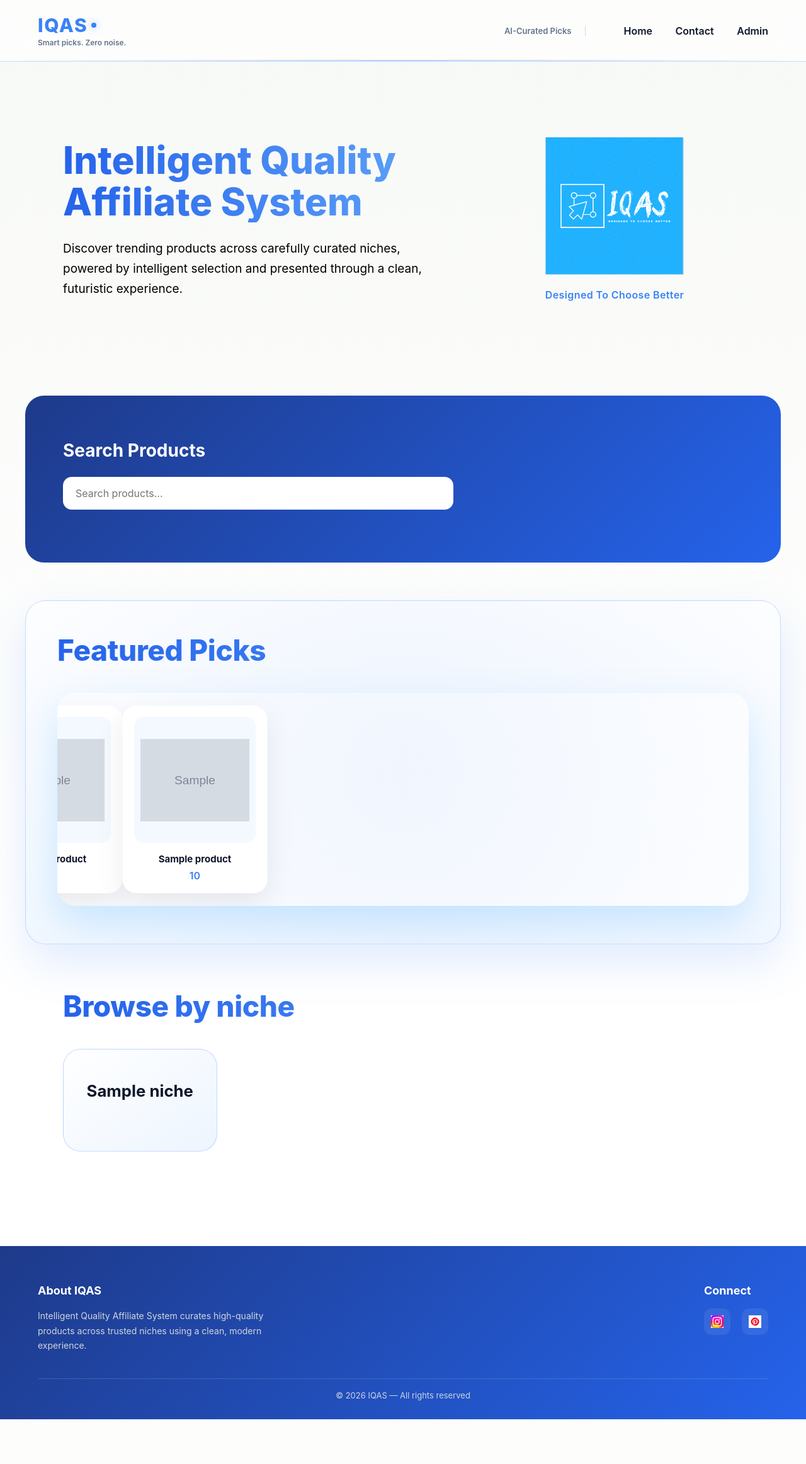
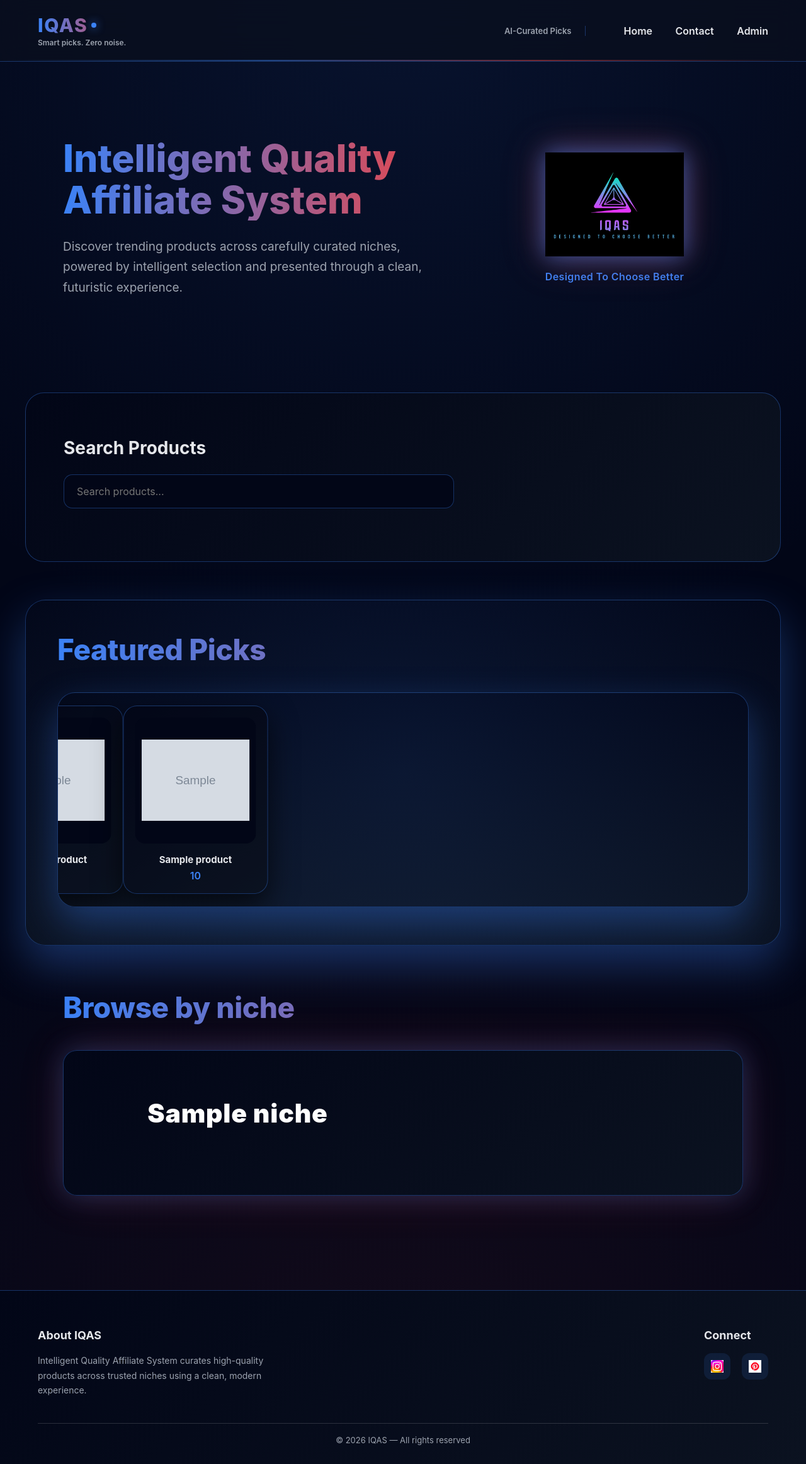
Before and after one commit to mirzaasim2001/iqas_2001, a Flask app: template templates/home.html in a window 1280 px wide. Shown: the whole page at 63% size. Before the commit the page ends 2253 px from the top, so only its background shows below. Run offline with Flask 3, Linux system fonts and the light colour scheme; the template is opened without the code that fills it: most values are stand-ins (such as "Sample title", 1, 10 or a date in 2020); grey boxes marked "Sample" are stand-in pictures.

Commit message:
UI Theme Change

```diff
--- a/static/style.css
+++ b/static/style.css
@@ -1,13 +1,14 @@
 :root {
+    /* NEON THEME */
     --blue-primary: #3b82f6;
-    --blue-accent: #60a5fa;
-    --blue-soft: #eaf3ff;
-    --blue-light: #f4f9ff;
-    --blue-glass: rgba(255, 255, 255, 0.7);
-    --blue-border: rgba(59, 130, 246, 0.28);
+    --blue-accent: #ef4444;
+    --blue-soft: rgba(59,130,246,0.12);
+    --blue-light: #020617;
+    --blue-glass: rgba(10, 15, 30, 0.75);
+    --blue-border: rgba(59, 130, 246, 0.35);
 
-    --text-main: #0f172a;
-    --text-muted: #64748b;
+    --text-main: #e5e7eb;
+    --text-muted: #9ca3af;
     --white: #ffffff;
 }
 
@@ -20,11 +21,10 @@
 }
 
 body {
-    background: linear-gradient(
-        180deg,
-        #f7f9f6 0%,
-        #ffffff 65%
-    );
+    background:
+        radial-gradient(circle at top, rgba(59,130,246,0.10), transparent 45%),
+        radial-gradient(circle at bottom, rgba(239,68,68,0.08), transparent 45%),
+        #020617;
     color: var(--text-main);
     min-height: 100vh;
 }
@@ -58,7 +57,7 @@ html, body {
     align-items: center;
     padding: 22px 60px;
     background: var(--blue-glass);
-    backdrop-filter: blur(18px);
+    backdrop-filter: blur(22px);
     border-bottom: 1px solid var(--blue-border);
 }
 
@@ -73,18 +72,26 @@ html, body {
         90deg,
         transparent,
         var(--blue-primary),
+        var(--blue-accent),
         transparent
     );
-    opacity: 0.35;
+    opacity: 0.45;
 }
 
 .logo {
     font-size: 30px;
     font-weight: 800;
     letter-spacing: 1.6px;
-    color: var(--blue-primary);
+    background: linear-gradient(
+        90deg,
+        var(--blue-primary),
+        var(--blue-accent)
+    );
+    -webkit-background-clip: text;
+    -webkit-text-fill-color: transparent;
 }
 
+/* NAV LINKS */
 .nav-links a {
     margin-left: 32px;
     text-decoration: none;
@@ -115,10 +126,6 @@ html, body {
 }
 
 .logo {
-    font-size: 30px;
-    font-weight: 800;
-    letter-spacing: 1.6px;
-    color: var(--blue-primary);
     display: flex;
     align-items: center;
 }
@@ -137,7 +144,7 @@ html, body {
     background: var(--blue-primary);
     border-radius: 50%;
     margin-left: 6px;
-    box-shadow: 0 0 12px rgba(59,130,246,0.6);
+    box-shadow: 0 0 14px rgba(59,130,246,0.9);
 }
 
 /* RIGHT SIDE */
@@ -169,7 +176,11 @@ html, body {
     font-weight: 800;
     line-height: 1.1;
     max-width: 760px;
-    background: linear-gradient(90deg, #2563eb, #60a5fa);
+    background: linear-gradient(
+        90deg,
+        var(--blue-primary),
+        var(--blue-accent)
+    );
     -webkit-background-clip: text;
     -webkit-text-fill-color: transparent;
 }
@@ -177,11 +188,10 @@ html, body {
 .hero-desc {
     margin-top: 26px;
     font-size: 19px;
-    color: #000000;
+    color: var(--text-muted);
     max-width: 760px;
     line-height: 1.7;
 }
-
 
 .hero-inner {
     display: flex;
@@ -203,12 +213,15 @@ html, body {
     max-width: 220px;
     width: 100%;
     margin-bottom: 18px;
+    filter:
+        drop-shadow(0 0 18px rgba(59,130,246,0.6))
+        drop-shadow(0 0 28px rgba(239,68,68,0.35));
 }
 
 .hero-slogan {
     font-size: 16px;
     font-weight: 600;
-    color: #3b82f6;
+    color: var(--blue-primary);
     letter-spacing: 0.4px;
 }
 
@@ -229,11 +242,11 @@ section {
     background: transparent;
 }
 
-
 section h2,
 section h3 {
     margin-bottom: 30px;
     font-weight: 700;
+    color: var(--text-main);
 }
 
 /* ---------------- GRID ---------------- */
@@ -333,11 +352,13 @@ section h3 {
     }
 }
 
+/* ---------------- CARDS ---------------- */
+
 .card,
 .niche-card {
     position: relative;
     overflow: hidden;
-    background: linear-gradient(145deg, #ffffff, #edf5ff);
+    background: linear-gradient(145deg, #020617, #0b1220);
     border-radius: 28px;
     padding: 50px 25px;
     text-align: center;
@@ -354,7 +375,11 @@ section h3 {
     content: "";
     position: absolute;
     inset: -40%;
-    background: radial-gradient(circle, rgba(59,130,246,0.25), transparent 65%);
+    background: radial-gradient(
+        circle,
+        rgba(59,130,246,0.35),
+        transparent 65%
+    );
     opacity: 0;
     transition: 0.4s;
 }
@@ -377,12 +405,39 @@ section h3 {
     object-fit: contain;
     opacity: 0.9;
     transition: transform 0.3s ease, opacity 0.3s ease;
+    filter: drop-shadow(0 0 14px rgba(59,130,246,0.45));
 }
 
 .card:hover .niche-logo {
     transform: scale(1.08);
     opacity: 1;
 }
+
+/* 🔁 HOME PAGE – ALTERNATING NICHE GRID */
+.niches-section .grid .niche-card {
+    display: grid;
+    grid-template-columns: 1fr 1fr;
+    gap: 22px;
+    align-items: center;
+    text-align: left;
+}
+
+.niches-section .grid .niche-card:nth-child(even) {
+    direction: rtl;
+}
+
+.niches-section .grid .niche-card:nth-child(even) * {
+    direction: ltr;
+}
+
+@media (max-width: 900px) {
+    .niches-section .grid .niche-card {
+        grid-template-columns: 1fr;
+        text-align: center;
+    }
+}
+
+/* ---------------- FILTER ---------------- */
 
 .niche-filter {
     display: flex;
@@ -497,10 +559,11 @@ section h3 {
 
 .slider-wrapper {
     overflow: hidden;
-    background: white;
+    background: linear-gradient(180deg, #020617, #0b1220);
     border-radius: 28px;
     padding: 20px 0;
-    box-shadow: 0 25px 60px rgba(79,179,255,0.25);
+    box-shadow: 0 25px 60px rgba(59,130,246,0.35);
+    border: 1px solid var(--blue-border);
 }
 
 .slider-track {
@@ -518,18 +581,19 @@ section h3 {
 .slider-card {
     min-width: 230px;
     max-width: 230px;
-    background: white;
+    background: linear-gradient(145deg, #020617, #0b1220);
     border-radius: 22px;
     padding: 18px;
-    box-shadow: 0 18px 45px rgba(0,0,0,0.08);
+    box-shadow: 0 18px 45px rgba(0,0,0,0.65);
     text-align: center;
+    border: 1px solid var(--blue-border);
 }
 
 .slider-card img {
     width: 100%;
     height: 200px;
     object-fit: contain;
-    background: var(--blue-light);
+    background: #020617;
     border-radius: 16px;
     padding: 10px;
 }
@@ -537,6 +601,7 @@ section h3 {
 .slider-card h4 {
     margin-top: 12px;
     font-size: 15px;
+    color: var(--text-main);
 }
 
 .slider-card p {
@@ -555,52 +620,191 @@ section h3 {
     }
 }
 
+/* ==========================================
+   FULL-WIDTH ALTERNATING NICHE ROWS (FINAL)
+   ========================================== */
+
+.niches-section .grid {
+    display: grid;
+    grid-template-columns: 1fr;   /* 🔑 ONE ROW PER NICHE */
+    gap: 26px;
+}
+
+/* EACH NICHE = FULL-WIDTH ROW */
+.niches-section .niche-card {
+    display: grid;
+    grid-template-columns: 1fr 1fr;   /* text | image */
+    min-height: 280px;
+    width: 100%;
+    background: linear-gradient(145deg, #020617, #0b1220);
+    border-radius: 28px;
+    border: 1px solid rgba(59,130,246,0.35);
+    overflow: hidden;
+    box-shadow:
+        0 0 40px rgba(59,130,246,0.25),
+        0 0 70px rgba(239,68,68,0.18);
+}
+
+/* TEXT SIDE */
+.niches-section .niche-card h3 {
+    display: flex;
+    align-items: center;
+    justify-content: center;
+    font-size: 30px;
+    font-weight: 800;
+    color: #ffffff;
+    padding: 60px;
+    text-align: center;
+}
+
+/* IMAGE SIDE */
+.niches-section .niche-card .niche-logo {
+    width: 100%;
+    height: 100%;
+    object-fit: contain;
+    padding: 40px;
+    background: radial-gradient(
+        circle at center,
+        rgba(59,130,246,0.18),
+        #020617 70%
+    );
+}
+
+/* ==========================================
+   CORRECT OVERLAP STACKING (TOP → BOTTOM)
+   ========================================== */
+
+.niches-section .niche-card {
+    position: relative;
+}
+
+/* Earlier rows always sit ABOVE later rows */
+.niches-section .niche-card:nth-child(1) { z-index: 10; }
+.niches-section .niche-card:nth-child(2) { z-index: 9; }
+.niches-section .niche-card:nth-child(3) { z-index: 8; }
+.niches-section .niche-card:nth-child(4) { z-index: 7; }
+.niches-section .niche-card:nth-child(5) { z-index: 6; }
+.niches-section .niche-card:nth-child(6) { z-index: 5; }
+
+
+/* HOVER – SUBTLE CYBER GLOW */
+.niches-section .niche-card:hover {
+    box-shadow:
+        inset 0 0 45px rgba(59,130,246,0.35),
+        inset 0 0 70px rgba(239,68,68,0.25);
+}
+
+/* MOBILE – STACK CLEANLY */
+@media (max-width: 900px) {
+    .niches-section .niche-card {
+        grid-template-columns: 1fr;
+        direction: ltr !important;
+    }
+
+    .niches-section .niche-card h3 {
+        padding: 40px 20px;
+    }
+}
+
+/* ==========================================
+   POLISH: BIG TEXT + SHORTER ROWS + OVERLAP
+   ========================================== */
+
+/* Slight overlap between rows */
+.niches-section .grid {
+    gap: 0;
+}
+
+/* ==========================================
+   FINAL RECTANGLE + TYPOGRAPHY BOOST
+   ========================================== */
+
+/* Even slimmer rows */
+.niches-section .niche-card {
+    min-height: 140px;      /* ⬅ much slimmer */
+    margin-top: -6%;        /* ⬅ controlled overlap */
+    border-radius: 18px;    /* sharper rectangle */
+}
+
+/* First row stays clean */
+.niches-section .niche-card:first-child {
+    margin-top: 0;
+}
+
+/* Bigger, bolder text */
+.niches-section .niche-card h3 {
+    font-size: clamp(40px, 4.8vw, 64px);
+    font-weight: 900;
+    letter-spacing: 0.8px;
+    padding: 20px 32px;     /* tight vertical */
+    line-height: 1;
+}
+
+/* Image side tighter */
+.niches-section .niche-card .niche-logo {
+    padding: 16px;
+}
+
+/* Mobile: flatten overlap */
+@media (max-width: 900px) {
+    .niches-section .niche-card {
+        min-height: 120px;
+        margin-top: 0;
+    }
+
+    .niches-section .niche-card h3 {
+        font-size: 30px;
+    }
+}
+
+
+/* ==========================================
+   FINAL SHAPE TUNING – MORE RECTANGULAR
+   ========================================== */
+
+/* Reduce overall row height further */
+.niches-section .niche-card {
+    min-height: 180px;          /* ⬅ slimmer rectangle */
+}
+
+/* Tighter text block */
+.niches-section .niche-card h3 {
+    font-size: clamp(32px, 3.2vw, 46px);
+    padding: 28px 36px;         /* less vertical padding */
+    line-height: 1.05;
+}
+
+/* Tighter image side */
+.niches-section .niche-card .niche-logo {
+    padding: 20px;
+}
+
+/* Slightly reduce corner radius for rectangle feel */
+.niches-section .niche-card {
+    border-radius: 22px;
+}
+
+/* Mobile refinement */
+@media (max-width: 900px) {
+    .niches-section .niche-card {
+        min-height: 150px;
+    }
+
+    .niches-section .niche-card h3 {
+        font-size: 28px;
+        padding: 24px 20px;
+    }
+}
 
 
 
-/* MATCH NICHE PRODUCT CARD SIZE */
-.slider-card {
-    min-width: 230px;        /* 👈 same visual width */
-    max-width: 230px;
-    background: var(--white);
-    border-radius: 22px;
-    padding: 18px;
-    box-shadow: 0 18px 45px rgba(0,0,0,0.08);
-    transition: transform 0.3s ease;
-    text-align: center;
-}
 
-.slider-card:hover {
-    transform: translateY(-6px);
-}
-
-/* MATCH NICHE IMAGE SIZE */
-.slider-card img {
-    width: 100%;
-    height: 200px;
-    object-fit: contain;
-    background: var(--blue-light);
-    border-radius: 16px;
-    padding: 10px;
-}
-
-.slider-card h4 {
-    margin-top: 12px;
-    font-size: 15px;
-    line-height: 1.3;
-}
-
-.slider-card p {
-    margin-top: 6px;
-    font-weight: 600;
-    color: var(--blue-primary);
-}
 
 /* ---------------- ADMIN ---------------- */
 
 .admin-panel {
     background: var(--blue-glass);
-    backdrop-filter: blur(18px);
+    backdrop-filter: blur(22px);
     border: 1px solid var(--blue-border);
     border-radius: 32px;
     padding: 50px;
@@ -641,24 +846,30 @@ section h3 {
 }
 
 .danger {
-    color: #e54848;
+    color: #ef4444;
 }
 
 /* ---------------- FORMS ---------------- */
 
-input, textarea {
+input,
+textarea {
     width: 100%;
     padding: 16px 20px;
     margin-bottom: 14px;
     border-radius: 30px;
     border: 1px solid var(--blue-border);
-    background: var(--white);
+    background: #020617;
     font-size: 15px;
+    color: var(--text-main);
 }
 
 button {
     padding: 15px 32px;
-    background: linear-gradient(135deg, #3b82f6, #60a5fa);
+    background: linear-gradient(
+        135deg,
+        var(--blue-primary),
+        var(--blue-accent)
+    );
     color: white;
     border: none;
     border-radius: 32px;
@@ -673,16 +884,12 @@ button:hover {
 /* ---------------- FOOTER ---------------- */
 
 .site-footer {
-    background: linear-gradient(
-        135deg,
-        #1e3a8a,
-        #2563eb
-    ); /* same blue family as IQAS */
-    color: #e5e7eb;
+    background: linear-gradient(135deg, #020617, #0b1220);
+    color: #d1d5db;
     padding: 60px 60px 30px;
     margin-top: 80px;
+    border-top: 1px solid var(--blue-border);
 }
-
 
 .footer-inner {
     max-width: 1200px;
@@ -700,13 +907,13 @@ button:hover {
     font-size: 18px;
     font-weight: 700;
     margin-bottom: 18px;
-    color: #ffffff;
+    color: var(--text-main);
 }
 
 .footer-col p {
     font-size: 14px;
     line-height: 1.7;
-    color: #d1d5db;
+    color: var(--text-muted);
 }
 
 /* SOCIAL */
@@ -719,7 +926,7 @@ button:hover {
 .footer-social a {
     width: 42px;
     height: 42px;
-    background: rgba(255,255,255,0.08);
+    background: rgba(59,130,246,0.12);
     border-radius: 12px;
     display: flex;
     align-items: center;
@@ -745,7 +951,7 @@ button:hover {
     border-top: 1px solid rgba(255,255,255,0.15);
     text-align: center;
     font-size: 13px;
-    color: #cbd5e1;
+    color: #9ca3af;
 }
 
 /* RESPONSIVE */
@@ -789,11 +996,12 @@ button:hover {
 /* ---------------- SEARCH SECTION ---------------- */
 
 .search-section {
-    background: linear-gradient(135deg, #1e3a8a, #2563eb);
+    background: linear-gradient(135deg, #020617, #0b1220);
     padding: 70px 60px;
     border-radius: 30px;
     margin-top: 60px;
-    color: white;
+    color: var(--text-main);
+    border: 1px solid var(--blue-border);
 }
 
 .search-section h2 {
@@ -811,9 +1019,11 @@ button:hover {
     width: 100%;
     padding: 16px 20px;
     border-radius: 14px;
-    border: none;
+    border: 1px solid var(--blue-border);
     font-size: 16px;
     outline: none;
+    background: #020617;
+    color: var(--text-main);
 }
 
 .search-results {
@@ -867,34 +1076,41 @@ button:hover {
 .section-box {
     margin-top: 60px;
     padding: 50px 50px 60px;
-    background: linear-gradient(180deg, #ffffff, #f4f9ff);
+    background: linear-gradient(180deg, #020617, #0b1220);
     border-radius: 32px;
     border: 1px solid var(--blue-border);
-    box-shadow: 0 30px 70px rgba(59,130,246,0.15);
+    box-shadow: 0 30px 70px rgba(59,130,246,0.35);
     position: relative;
 }
 
-/* Section title styled like main IQAS heading */
 .section-title {
     font-size: 46px;
     font-weight: 800;
     margin-bottom: 40px;
-    background: linear-gradient(90deg, #2563eb, #60a5fa);
+    background: linear-gradient(
+        90deg,
+        var(--blue-primary),
+        var(--blue-accent)
+    );
     -webkit-background-clip: text;
     -webkit-text-fill-color: transparent;
     letter-spacing: -0.4px;
 }
 
-/* Slight glow for futuristic feel */
 .section-box::before {
     content: "";
     position: absolute;
     inset: -40%;
-    background: radial-gradient(circle, rgba(59,130,246,0.12), transparent 65%);
+    background: radial-gradient(
+        circle,
+        rgba(59,130,246,0.18),
+        transparent 65%
+    );
     opacity: 0.6;
     pointer-events: none;
 }
 
+/* ---------------- PAGINATION ---------------- */
 
 .pagination {
     display: flex;
```
Also changed, not shown: other parts of static/style.css (+78 -55 lines), static/logo.png.
